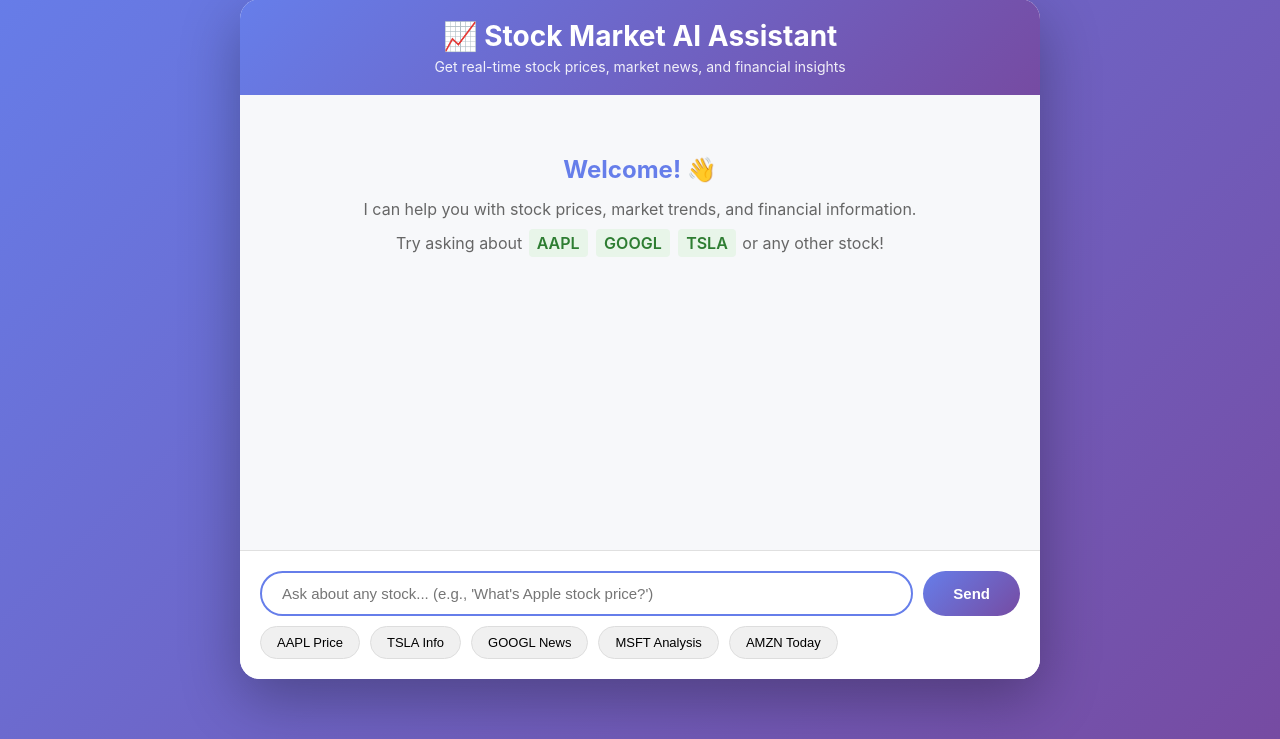
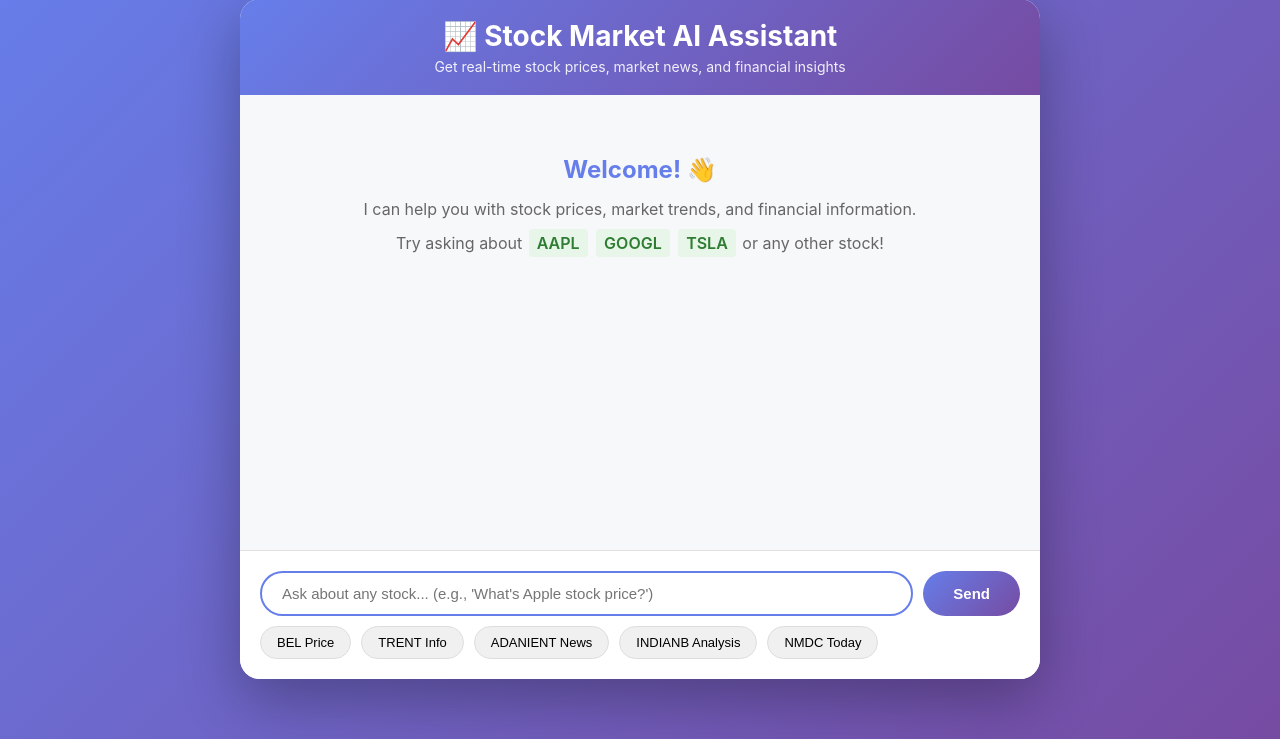
Before and after one commit to Surya-SWE/realtime_stock_insights, a Flask app: page / in a window 1280 px wide. Shown: the part 61-800 px from the top of the page. Run offline with Flask 3, Linux system fonts and the light colour scheme.

```diff
--- a/templates/index.html
+++ b/templates/index.html
@@ -255,11 +255,11 @@
                 <button id="sendButton">Send</button>
             </div>
             <div class="quick-actions">
-                <button class="quick-btn" onclick="sendQuickMessage('What is Apple stock price?')">AAPL Price</button>
-                <button class="quick-btn" onclick="sendQuickMessage('Tell me about Tesla stock')">TSLA Info</button>
-                <button class="quick-btn" onclick="sendQuickMessage('Google stock news')">GOOGL News</button>
-                <button class="quick-btn" onclick="sendQuickMessage('Microsoft stock analysis')">MSFT Analysis</button>
-                <button class="quick-btn" onclick="sendQuickMessage('Amazon stock today')">AMZN Today</button>
+                <button class="quick-btn" onclick="sendQuickMessage('What is Bharat Electronics Ltd price?')">BEL Price</button>
+                <button class="quick-btn" onclick="sendQuickMessage('Tell me about Trend stock')">TRENT Info</button>
+                <button class="quick-btn" onclick="sendQuickMessage('Adani Enterprises Ltd stock news')">ADANIENT News</button>
+                <button class="quick-btn" onclick="sendQuickMessage('Indian Bank stock analysis')">INDIANB Analysis</button>
+                <button class="quick-btn" onclick="sendQuickMessage('NMDC Ltd stock today')">NMDC Today</button>
             </div>
         </div>
     </div>
```
